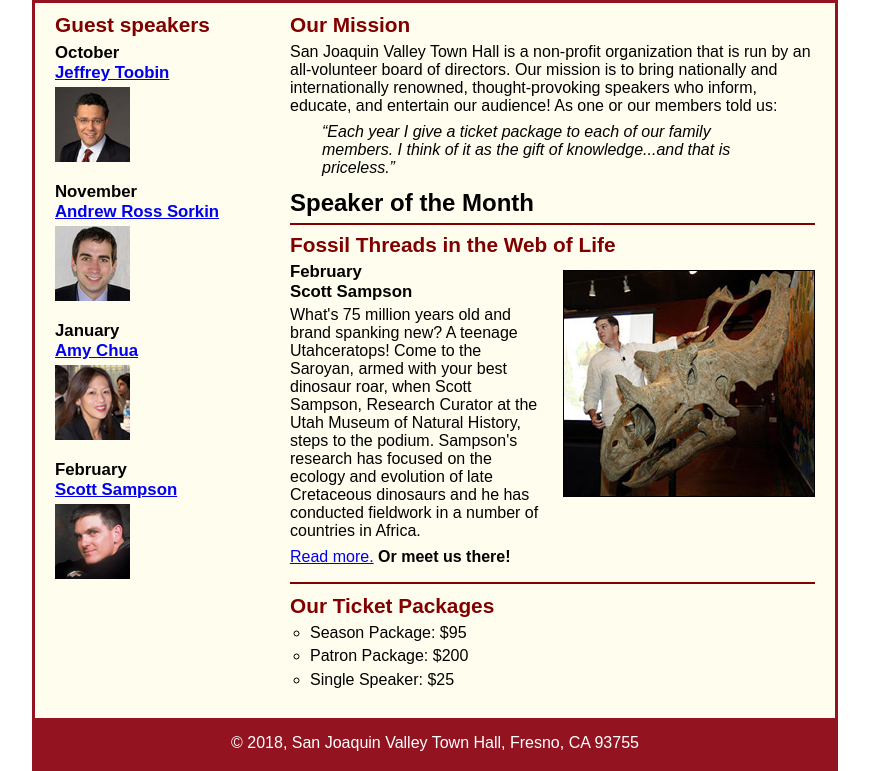
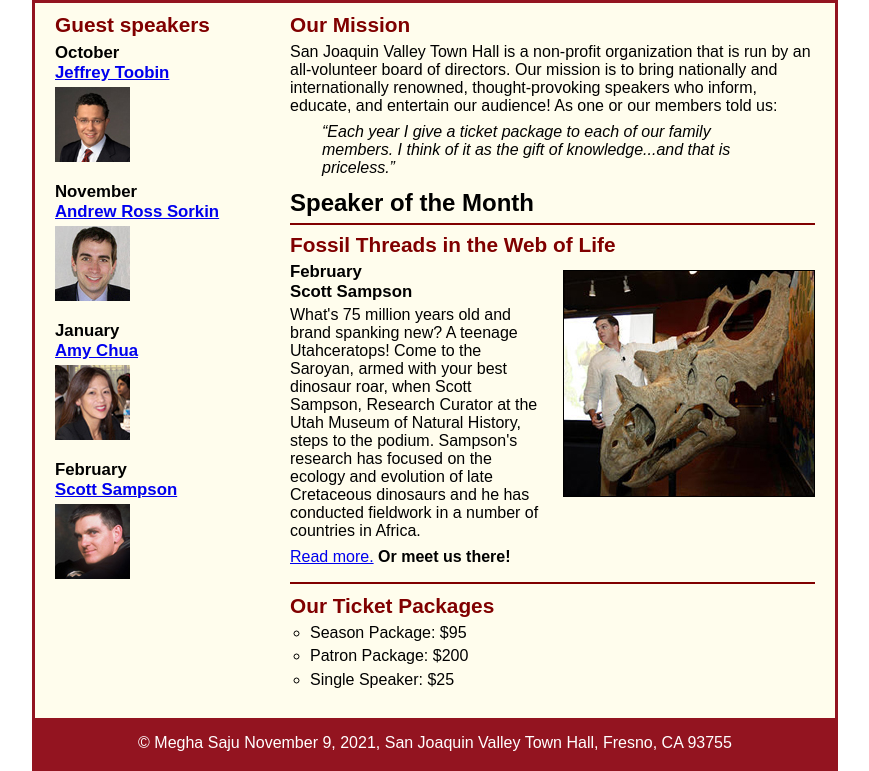
Before and after one commit to ms328/A12, a plain HTML site: page A12/index.html in a window 1280 px wide. Shown: the part 115-886 px from the top of the page, without its empty margins (205-1074 px from the left). Drawn offline with Linux system fonts and the light colour scheme.

Commit message:
Update index.html

```diff
--- a/A12/index.html
+++ b/A12/index.html
@@ -60,7 +60,7 @@
 		</aside>
 	</main>
 	<footer>
-		<p>&copy; 2018, San Joaquin Valley Town Hall, Fresno, CA 93755</p>
+		<p>&copy; Megha Saju November 9, 2021, San Joaquin Valley Town Hall, Fresno, CA 93755</p>
 	</footer>
 </body>
 </html>
```
